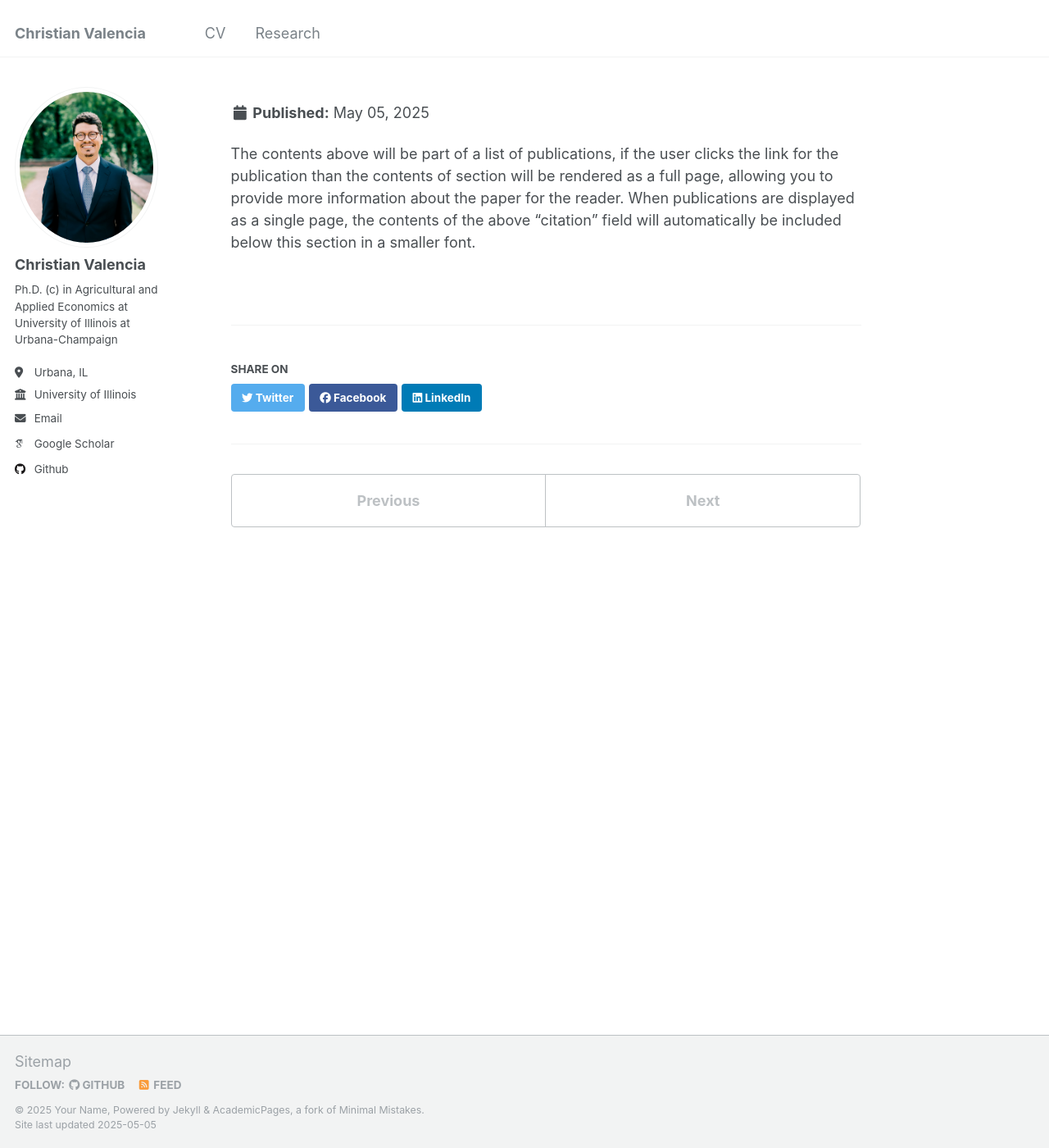
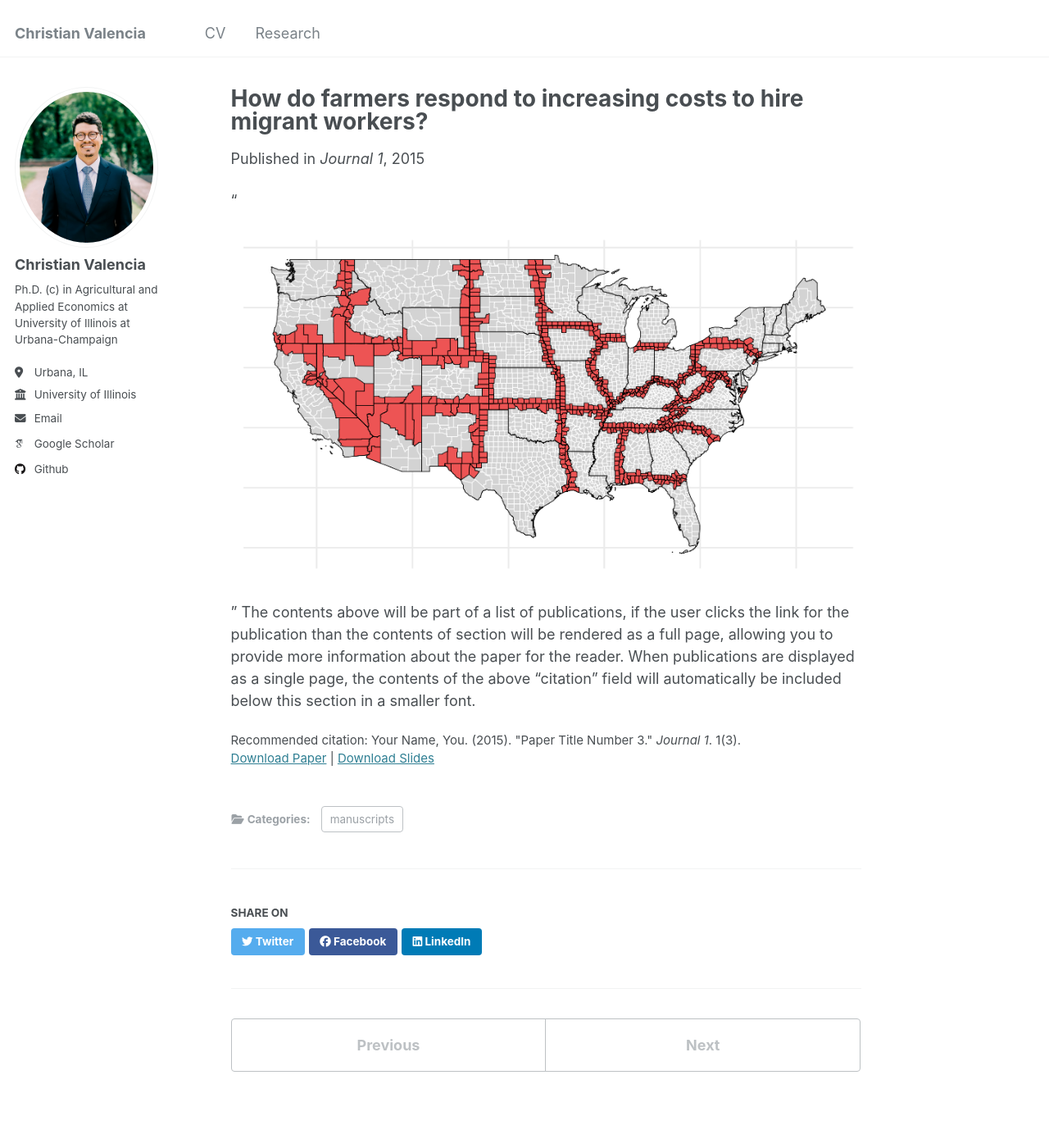
Before and after one commit to valenciac/valenciac.github.io, a Jekyll site: the page built from _publications/2015-10-01-paper-title-number-3.md, in a window 1280 px wide and 1400 px high. Shown: the whole window at 82% size. Built offline with Jekyll 4.4.1, drawn with Linux system fonts in a browser that asks for light colours; some web fonts are replaced.

Commit message:
Update 2015-10-01-paper-title-number-3.md

```diff
--- a/_publications/2015-10-01-paper-title-number-3.md
+++ b/_publications/2015-10-01-paper-title-number-3.md
@@ -3,12 +3,12 @@
 collection: publications
 category: manuscripts
 permalink: /publication/2015-10-01-paper-title-number-3
-excerpt: '<br/><img src='/images/US_county_bordes2.png'>'
+excerpt: 'This paper'
 date: 2015-10-01
 venue: 'Journal 1'
 slidesurl: 'http://academicpages.github.io/files/slides3.pdf'
 paperurl: 'http://academicpages.github.io/files/paper3.pdf'
 citation: 'Your Name, You. (2015). &quot;Paper Title Number 3.&quot; <i>Journal 1</i>. 1(3).'
 ---
-
+"<br/><img src='/images/US_county_bordes2.png'>"
 The contents above will be part of a list of publications, if the user clicks the link for the publication than the contents of section will be rendered as a full page, allowing you to provide more information about the paper for the reader. When publications are displayed as a single page, the contents of the above "citation" field will automatically be included below this section in a smaller font.
```
